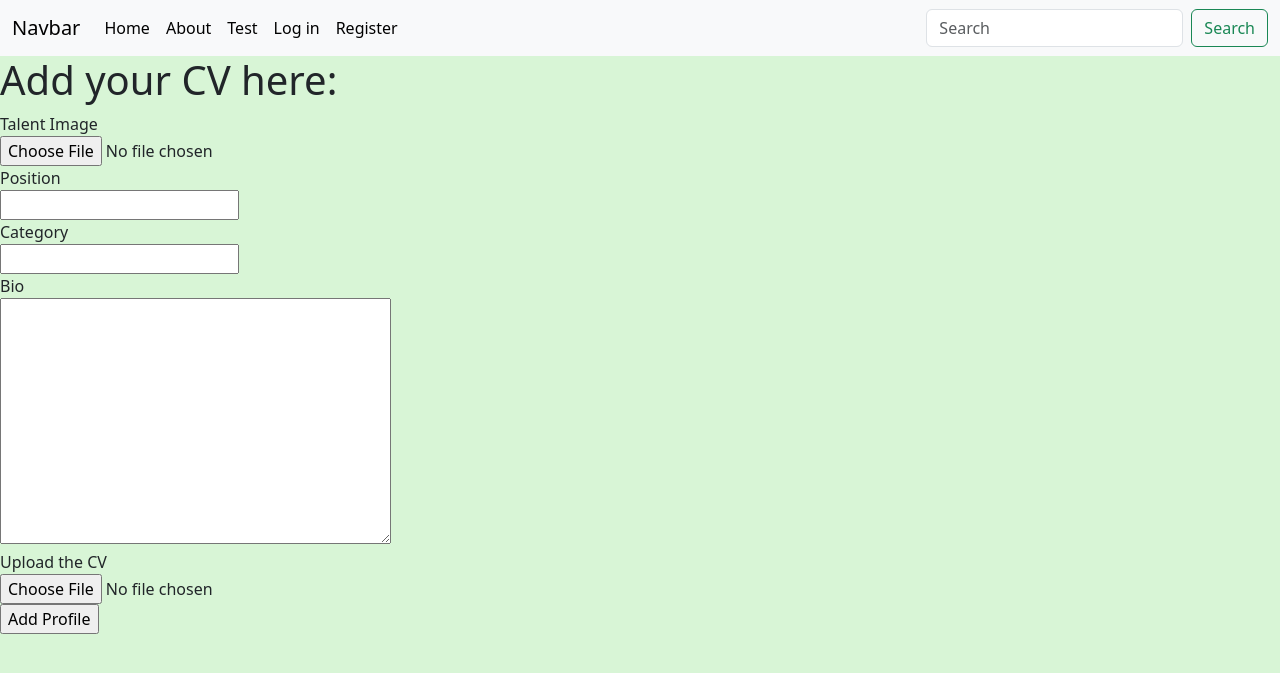
After one commit to Kateone26/finalProject, a Django app: page /add in a window 1280 px wide. The commit adds this page. Shown: the top 673 px of the page. Run offline with Django 5.2, Linux system fonts and the light colour scheme.

Commit message:
lesson 13 Homework / error with showing the list of positions and categories

```diff
--- /dev/null
+++ b/myweb/base/forms.py
@@ -0,0 +1,15 @@
+from django.contrib.auth.forms import UserCreationForm
+from .models import User, Talents
+from django.forms import ModelForm
+
+class MyUserCreationForm(UserCreationForm):
+    class Meta:
+        model = User
+        fields = ['username', 'password1', 'password2']
+        # fields = '__all__'
+
+
+class TalentForm(ModelForm):
+    class Meta:
+        model = Talents
+        fields = '__all__'
--- a/myweb/base/models.py
+++ b/myweb/base/models.py
@@ -28,13 +28,14 @@ class Category(models.Model):
 
 class Talents(models.Model):
     talentCode = models.CharField(max_length=20)
-    image = models.CharField(max_length=300)
+    image = models.ImageField(null=True, blank=True)
     # positionName = models.CharField(max_length=100)
     positions = models.ManyToManyField(Position, related_name='talents')
     bio = models.TextField(max_length=200)
     # skills = models.CharField(max_length=500)
     skills = models.ManyToManyField(Skill, related_name='talents')
     category = models.ManyToManyField(Category, related_name='talents')
+    file = models.FileField(null=True)
 
     def __str__(self):
         return f"{self.talentCode} {self.positions}"
--- /dev/null
+++ b/myweb/base/templates/base/add_cv.html
@@ -0,0 +1,53 @@
+{% extends 'main.html' %}
+
+{% block title %} <title>Add CV</title> {% endblock %}
+
+{% block content %}
+  <h1>Add your CV here:</h1>
+  <form method="POST" action="" enctype="multipart/form-data">
+    {% csrf_token %}
+    <div>
+      <label>Talent Image</label><br>
+      {{ form.image }}<br>
+    </div>
+
+    <div>
+      <label for="talent_position">Position</label><br>
+      <input required type="text" name="position" list="position-list">
+      <datalist id="position-list">
+        {% for position in positions %}
+          <select id="talent_position">
+            <option value="{{ position.name }}">{{ position.name }}</option>
+          </select>
+        {% endfor %}
+      </datalist>
+    </div>
+
+    <div>
+      <label for="talent_category">Category</label><br>
+      <input required type="text" name="category" list="category-list">
+      <datalist id="category-list">
+        {% for category in categories %}
+          <select id="talent_category">
+            <option value="{{ category.name }}">{{ category.name }}</option>
+          </select>
+        {% endfor %}
+      </datalist>
+    </div>
+
+    <div>
+      <label>Bio</label>
+      <br>
+      {{ form.bio }}<br>
+    </div>
+
+    <div>
+      <label>Upload the CV</label>
+      <br>
+      {{ form.file }}<br>
+    </div>
+
+    <input type="submit" value="Add Profile">
+
+  </form>
+{% endblock %}
--- a/myweb/base/templates/base/login.html
+++ b/myweb/base/templates/base/login.html
@@ -12,6 +12,9 @@
         <label>Password:</label><br>
         <input type="password" name="password" placeholder="Password"><br>
         <input type="submit" value="Login">
+        <br><br>
+        <p>Wanna sign up?</p>
+        <a href="{% url 'registration' %}">Register</a>
 
     </form>
 {% endblock %}
--- a/myweb/base/urls.py
+++ b/myweb/base/urls.py
@@ -11,5 +11,5 @@ urlpatterns = [
     path('delete/<str:id>', views.delete, name='delete'),
     path('login', views.login_user, name='login'),
     path('logout', views.logout_user, name='logout'),
-    path('registration', views.registration, name='registration'),
+    path('registration', views.registration, name='registration'),path('add', views.add_cv, name='add'),
 ]
--- a/myweb/base/views.py
+++ b/myweb/base/views.py
@@ -1,10 +1,10 @@
 from django.shortcuts import render, redirect
 from django.http import HttpResponse
-from .models import Talents, User, Category
+from .models import Talents, User, Category, Position
 from django.db.models import Q
 from django.contrib.auth import authenticate, login, logout
 from django.contrib.auth.decorators import login_required
-
+from .forms import MyUserCreationForm, TalentForm
 
 
 # Create your views here.
@@ -88,4 +88,111 @@ def logout_user(request):
     return redirect('home')
 
 def registration(request):
-    return render(request, 'base/registration.html')
+    form = MyUserCreationForm()
+
+    if request.method == 'POST':
+        form = MyUserCreationForm(request.POST)
+        if form.is_valid():
+            user = form.save(commit=False)
+            user.username = user.username.lower()
+            user.save()
+            login(request, user)
+            return redirect('profile', user.id)
+        else:
+            pass
+
+    context = {'form': form}
+    return render(request, 'base/registration.html', context)
+
+
+def add_cv(request):
+    positions = Position.objects.all()
+    categories = Category.objects.all()
+    form = TalentForm()
+
+    if request.method == 'POST':
+        talent_position = request.POST.get('position')
+        talent_category = request.POST.get('category')
+
+        position, created = Position.objects.get_or_create(name=talent_position)
+        category, created = Category.objects.get_or_create(name=talent_category)
+
+        form = TalentForm(request.POST)
+
+        new_talent = Talents(image=request.FILES['image'], bio=form.data['bio'], file=request.FILES['file'])
+
+        new_talent.save()
+        new_talent.positions.add(position)
+        new_talent.category.add(category)
+        return redirect('home')
+
+    context = {'form': form, 'position': positions, 'category': categories}
+    return render(request, 'base/add_cv.html', context)
+
+
+
+
+
+
+
+
+
+
+# //////////////////////////////////////////////////////////////////////////////////
+# ///////// doesnt submit but shows me the list of positions and categories
+
+# def add_cv(request):
+#     positions = Position.objects.all()
+#     categories = Category.objects.all()
+#     form = TalentForm()
+#
+#     if request.method == 'POST':
+#         form = TalentForm(request.POST, request.FILES)
+#         if form.is_valid():
+#             talent_position = request.POST.get('position')
+#             talent_category = request.POST.get('category')
+#
+#             position, created = Position.objects.get_or_create(name=talent_position)
+#             category, created = Category.objects.get_or_create(name=talent_category)
+#
+#             new_talent = form.save(commit=False)
+#             new_talent.save()
+#             new_talent.positions.add(position)
+#             new_talent.category.add(category)
+#             return redirect('home')
+#
+#     context = {'form': form, 'positions': positions, 'categories': categories}
+#     return render(request, 'base/add_cv.html', context)
+
+
+
+
+
+
+# ///////////////////////////////////////////////////////////////////////
+# ///////// doesnt submit but shows me the list of positions and categories
+
+# def add_cv(request):
+#     positions = Position.objects.all()
+#     categories = Category.objects.all()
+#     form = TalentForm(request.POST or None, request.FILES or None)
+#
+#     if request.method == 'POST':
+#         if form.is_valid():
+#             talent_position_name = form.cleaned_data['position']
+#             talent_category_name = form.cleaned_data['category']
+#
+#             # Retrieve or create Position and Category objects
+#             position, created = Position.objects.get_or_create(name=talent_position_name)
+#             category, created = Category.objects.get_or_create(name=talent_category_name)
+#
+#             # Create a new Talents instance
+#             new_talent = form.save(commit=False)
+#             new_talent.positions.add(position)
+#             new_talent.category.add(category)
+#             new_talent.save()
+#
+#             return redirect('home')
+#
+#     context = {'form': form, 'positions': positions, 'categories': categories}
+#     return render(request, 'base/add_cv.html', context)
--- a/myweb/myweb/settings.py
+++ b/myweb/myweb/settings.py
@@ -110,6 +110,10 @@ STATIC_URL = 'static/'
 STATICFILES_DIRS = [BASE_DIR / 'static']
 
 
+MEDIA_URL = '/files/'
+MEDIA_ROOT = BASE_DIR / 'static/files'
+
+
 # Default primary key field type
 # https://docs.djangoproject.com/en/5.0/ref/settings/#default-auto-field
 
--- a/myweb/myweb/urls.py
+++ b/myweb/myweb/urls.py
@@ -1,8 +1,12 @@
 from django.contrib import admin
 from django.urls import path, include
+from django.conf import settings
+from django.conf.urls.static import static
 
 
 urlpatterns = [
     path('admin/', admin.site.urls),
-    path('', include('base.urls')),
+    path('', include('base.urls'))
 ]
+
+urlpatterns += static(settings.MEDIA_URL, document_root=settings.MEDIA_ROOT)
```
Also changed, not shown: myweb/base/templates/base/registration.html (+10 -7 lines), myweb/base/templates/base/talents.html (+3 -5 lines), myweb/base/migrations/0004_talents_file_alter_talents_image.py (added), myweb/db.sqlite3, myweb/static/files/book.png (added), myweb/static/files/book_puvTg3L.png (added), 2 other files.
